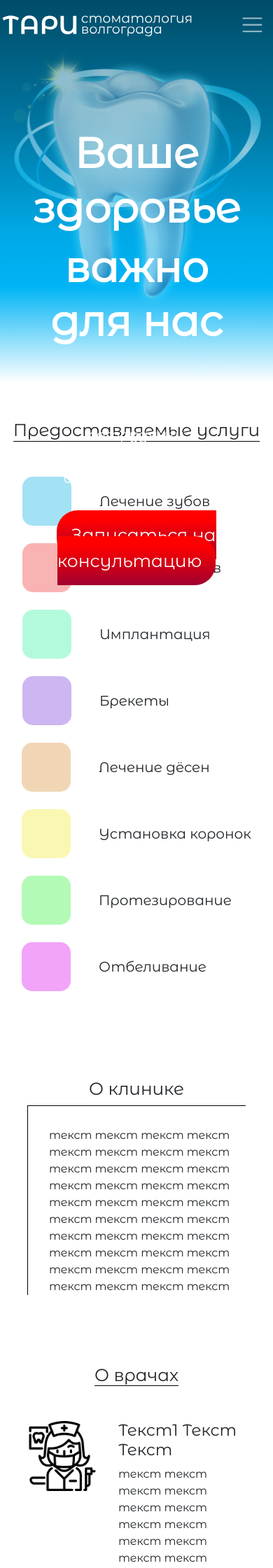
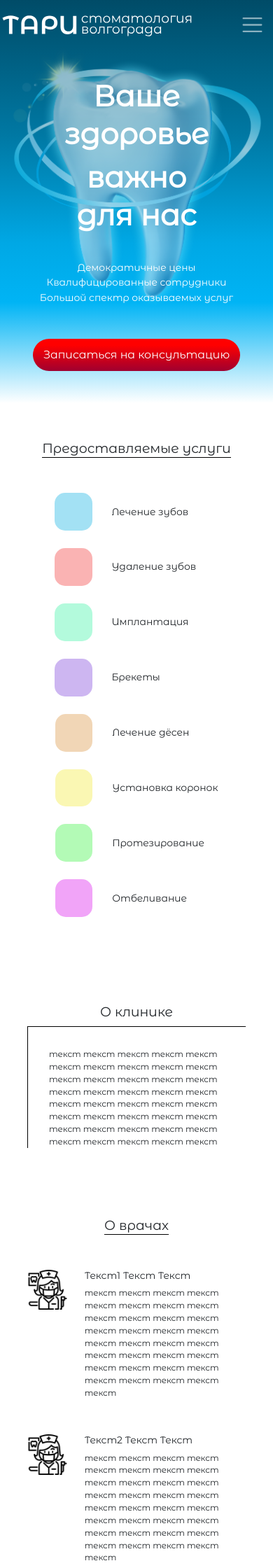
Before and after one commit to ooksushka/nir, a PHP site: page / in a window 390 px wide. Shown: the top 2240 px of the page at 70% size. Run offline with PHP 8.4, Linux system fonts and the light colour scheme; some libraries are stand-ins or nearby versions.

Commit message:
Add files via upload

```diff
--- a/index.html
+++ b/index.html
@@ -72,7 +72,7 @@
               </div>
                <div class="butzap">
                 <i class="fa fa-laptop"></i>
-                    <a href="#popup" class="butwr">Записаться на консультацию</a>
+                    <a type="button" href="#popup" class="butwr">Записаться на консультацию</a>
               </div>
             </div>
           </div>
@@ -106,7 +106,7 @@
 
         <div class="e3 flex-column">
         <a name="oklinike"></a>
-            <h2>О клинике</h2>
+            <h2 class="zag2">О клинике</h2>
             <div class="oklin">текст текст текст текст текст текст текст текст текст текст текст текст
                 текст текст текст текст текст текст текст текст текст текст текст текст текст текст
                 текст текст текст текст текст текст текст текст текст текст текст текст текст текст </div>
@@ -181,8 +181,8 @@
 
                         <p class="lbl">Время звонка</p>
                         <p class="d-flex flex-row">
-                        <input type="date" name="dateCall" placeholder="Укажите дату" style="width: 175px; margin-right: 50px;">
-                        <select name="timeCall" style="width: 175px;">
+                        <input type="date" name="dateCall" placeholder="Укажите дату" style="width: 40%; margin-right: 50px;">
+                        <select name="timeCall" style="width: 40%;">
                             <option value="0">Выберите время</option>
                             <option value="1">9:00</option>
                             <option value="2">12:00</option>
--- a/main.css
+++ b/main.css
@@ -104,13 +104,13 @@ div .col-lg-offset-2{
     display: flex;
     align-items: center;
     justify-content: center;
-    width: 500px;
-    height: 600px;
+    width: calc(400px + 2vw);
+    height: auto;
     padding: 30px 10px;
 
     background: rgba(255, 255, 255, 0.25);
     backdrop-filter: blur(10px);
-    border-radius: 48px;
+    border-radius: calc(30px + 1vw);
 }
 
 .popup_close {
@@ -141,7 +141,7 @@ div .col-lg-offset-2{
 
 input, select {
     box-sizing: border-box;
-    width: 400px;
+    width: 98%;
     height: 5%;
 
     background: rgba(238, 250, 255, 0.99);
@@ -340,6 +340,7 @@ div .col-lg-offset-2{
     width:auto;
     max-width:100%;
     overflow: hidden;
+    padding-bottom: 30px;
 }
 
 .teeth {
@@ -370,30 +371,37 @@ div .col-lg-offset-2{
 .inf {
     position: absolute;
     flex-wrap: wrap;
-    margin-top: 10%;
+    margin-top: -30px;
+    font-size: calc(10px + 1vw);
 }
 
 h1 {
     font-style: normal;
     font-weight: bold;
-    font-size: 60px;
+    font-size: calc(30px + 3vw);
     line-height: 129.4%;
 }
 
 .zag {
     margin-bottom: 50px;
     border-bottom: 1px black solid;
+    font-size: calc(15px + 1vw);
+}
+
+.zag2 {
+    font-size: calc(15px + 1vw);
 }
 
 .butwr {
+    flex-wrap: wrap;
     background: linear-gradient(180deg, red 19.58%, #9F0030 100%);
     border-radius: 30px;
     font-style: normal;
     font-weight: 500;
-    font-size: 25px;
-    line-height: 145%;
+    font-size: calc(10px + 1.5vw);
+    line-height: 100%;
     color: #fff;
-    padding: 20px;
+    padding: 15px;
     border: 0;
 }
 
@@ -402,9 +410,9 @@ h1 {
 }
 
 .boxsq {
-    width: 70px;
-    height: 70px;
-    margin-right: 40px;
+    width: calc(50px + 1vw);
+    height: calc(50px + 1vw);
+    margin-right: calc(20px + 2vw);
 
     border-radius: 15px;
 }
@@ -415,12 +423,12 @@ h1 {
 
 .ots {
     margin-right: 60px;
-    margin-left: 18px;
+    margin-left: 28px;
 }
 
 .service {
     font-weight: 100;
-    font-size: 20px;
+    font-size: calc(10px + 1vw);
     line-height: 50%;
 
 }
@@ -431,10 +439,17 @@ h1 {
     border-left: 1px black solid;
     width: 80%;
     margin-bottom: 100px;
+    font-size: calc(8px + 1vw);
+}
+
+h3 {
+
+    font-size: calc(10px + 1vw);
 }
 
 .odoc {
     margin-bottom: 50px;
+    font-size: calc(8px + 1vw);
 }
 
 .e4{
@@ -443,9 +458,9 @@ h1 {
 }
 
 .docimg img{
-    width: 100px;
-    height: 100px;
-    margin-right: 30px;
+    width: calc(50px + 2vw);
+    height: calc(50px + 2vw);
+    margin-right: calc(20px + 1vw);
 }
 
 .e5 {
@@ -464,178 +479,3 @@ h1 {
 }
 
 }
-
-
-
-
-
-
-
-
-
-
-
-
-
-
-
-
-
-
-
-
-/* body{
-        margin: 0;
-        font-family: 'Montserrat Alternates', sans-serif;
-        color: #fff;
-        width: 100%;
-        height: 100%;
-    }
-
-    div{
-        margin: 0;
-        padding: 0;
-    }
-
-    div.container1{
-        min-width: 700px;
-        display: flex;
-        flex-direction: column;
-        padding: 0 10%;
-        width: 100%;
-        margin: 0;
-        height: 950px;
-        background: linear-gradient(179.96deg, #00435C -6.38%, #0078A3 33.16%, #00A8E5 59.93%, #00B4F5 74.46%, rgba(255, 255, 255, 0) 99.28%);/*переход в белый*/
-        /*background: linear-gradient(180deg, #00435C -6.42%, #0078A3 44.7%, #00B4F5 88.84%, #33C9FF 120.07%); полностью синий*/
-
-
-
-    /* nav.nav{
-    display: flex;
-    min-width: 750px;
-    top: 0;
-    left: 0;
-    right: 0;
-    flex-wrap: wrap;
-    margin: 2% 0;
-    padding: 0;
-    justify-content: space-between;
-    align-items: center;
-    }
-
-    nav a{
-        color: #fff;
-    }
-
-    .active{
-        padding: 0;
-        line-height: 100%;
-        margin-right: 25%;
-        display: flex !important;
-    }
-
-
-    .active:hover{
-        color: #fff;
-    }
-
-    div .menu{
-        width: 40%;
-        display: contents;
-        font-size: calc(5px + 0.5vw);
-    }
-
-    a.m{
-        margin-right: 2%;
-    }
-
-    a.m:hover{
-        border-bottom: 2px solid rgba(0, 67, 92, 0.4);
-        color: #B6D8F1;
-    }
-
-
-
-
-    a{
-        text-decoration: none;
-    }
-
-        div .tary{
-            padding: auto 0 auto 0;
-        }
-
-    .tary img{
-        width: auto;
-        height: calc(30% + 2vw);
-
-    }
-
-    .dant{
-        display: inline-flex;
-        flex-flow: column-reverse;
-        font-size: calc(9px + 0.5vw);
-        line-height: 83%;
-
-    }
-
-    .dant span{
-        display: inline-block;
-        vertical-align: text-top;
-        line-height: normal;
-    }
-
-
-    .info{
-        margin: 400px 0 0 200px;
-    }
-
-
-
-    div.container2{
-        padding: 0 10%;
-        width: 100%;
-        margin: 0;
-    }
-
-
-
-
-    div.container3{
-        width: 100%;
-        margin: 0;
-        padding: 0;
-    }
-
-
-    .c2d1front{
-        margin: 70px 0;
-        position: relative;
-        width: 600px;
-        height: 300px;
-        backdrop-filter: blur(8px);
-        border-radius: 15px;
-        padding: 25px;
-        font-size: 20px;
-        font-weight: 600;
-        text-shadow: 0px 4px 4px rgba(0, 0, 0, 0.25);
-    }
-
-    .c2d1back{
-        position: absolute;
-        background: url(img/teethmore.jpg);
-        background-size:  800px 850px;
-        width: 600px;
-        height: 300px;
-        border-radius: 15px;
-    }
-
-
-
-    div.container4{
-        width: 100%;
-        margin: 0;
-        padding: 0;
-    }
-
- */
```
